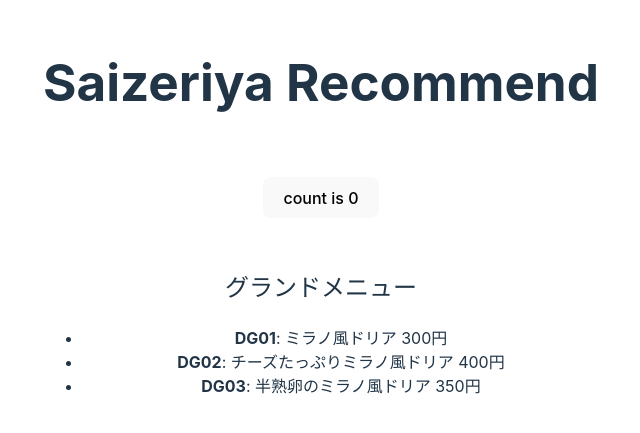
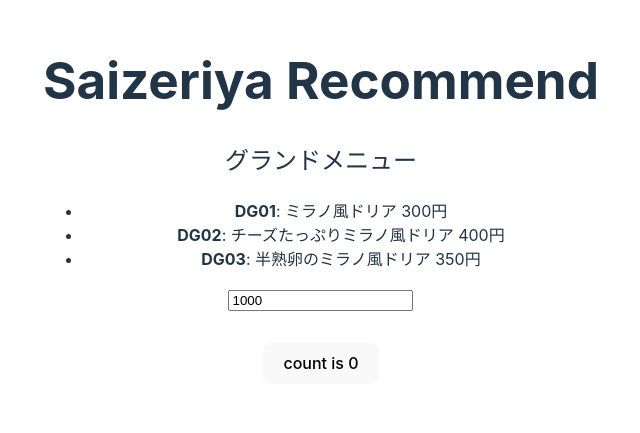
Before and after one commit to tsukasaI/saizeriya_recommend, a React (Vite) app: page / in a window 1280 px wide. Shown: the part 183-616 px from the top of the page, without its empty margins (319-959 px from the left). Built offline with nearby package versions, Linux system fonts and the light colour scheme.

Commit message:
add input state

```diff
--- a/src/App.tsx
+++ b/src/App.tsx
@@ -1,19 +1,13 @@
-import { useState } from 'react'
 import './App.css'
 import { GrandMenuList } from './components/MenuList'
+import { Recommend } from './components/Recommend'
 
 const App: React.FC = () => {
-  const [count, setCount] = useState(0)
-
   return (
     <div className="App">
       <h1>Saizeriya Recommend</h1>
-      <div className="card">
-        <button onClick={() => setCount((count) => count + 1)}>
-          count is {count}
-        </button>
-      </div>
-    <GrandMenuList />
+      <GrandMenuList />
+      <Recommend />
     </div>
   )
 }
--- /dev/null
+++ b/src/components/Recommend.tsx
@@ -0,0 +1,25 @@
+import { useState } from 'react'
+
+export const Recommend = () => {
+  const [count, setCount] = useState(0)
+  const [price, setPrice] = useState(1000)
+  const handleChange = (e: React.MouseEvent<HTMLButtonElement>) => {
+    setCount((count) => count + 1)
+    console.log(price)
+  }
+  const handleChangePrice = (e: React.ChangeEvent<HTMLInputElement>) => {
+    const currentInputNumber = Number(e.target.value)
+    if (!Number.isNaN(currentInputNumber)) {
+      setPrice(() => currentInputNumber)
+    }
+  }
+
+  return (
+    <>
+      <input type="text" inputMode="numeric" value={price} onChange={handleChangePrice} />
+      <div className="card">
+        <button onClick={handleChange}>count is {count}</button>
+      </div>
+    </>
+  )
+}
```
